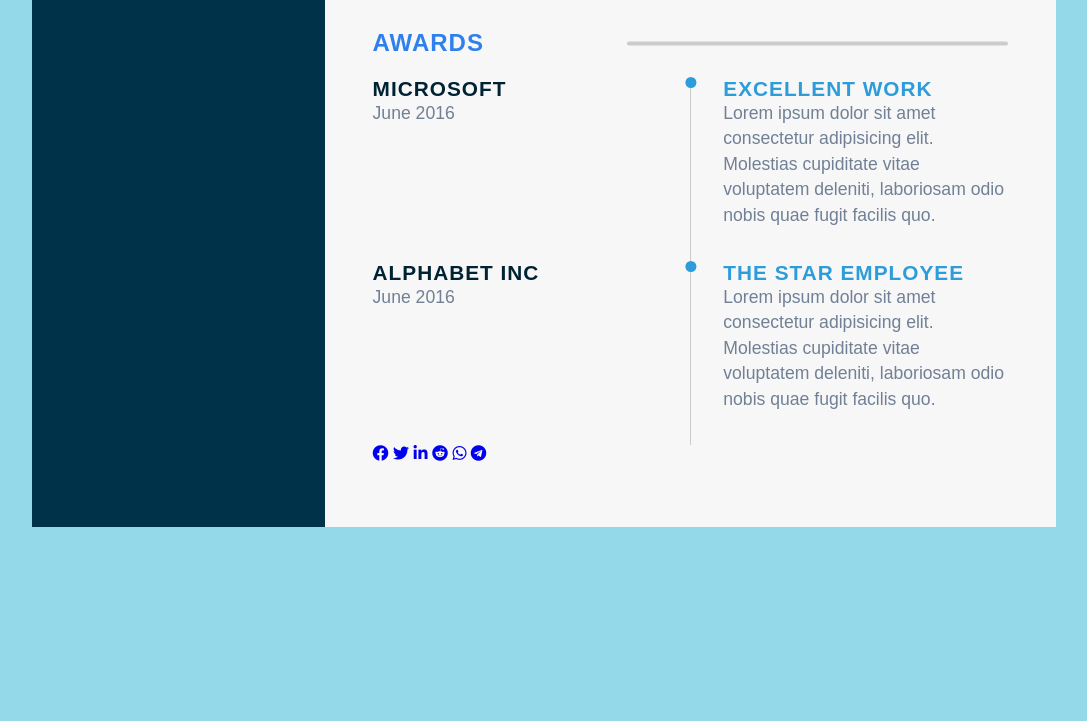
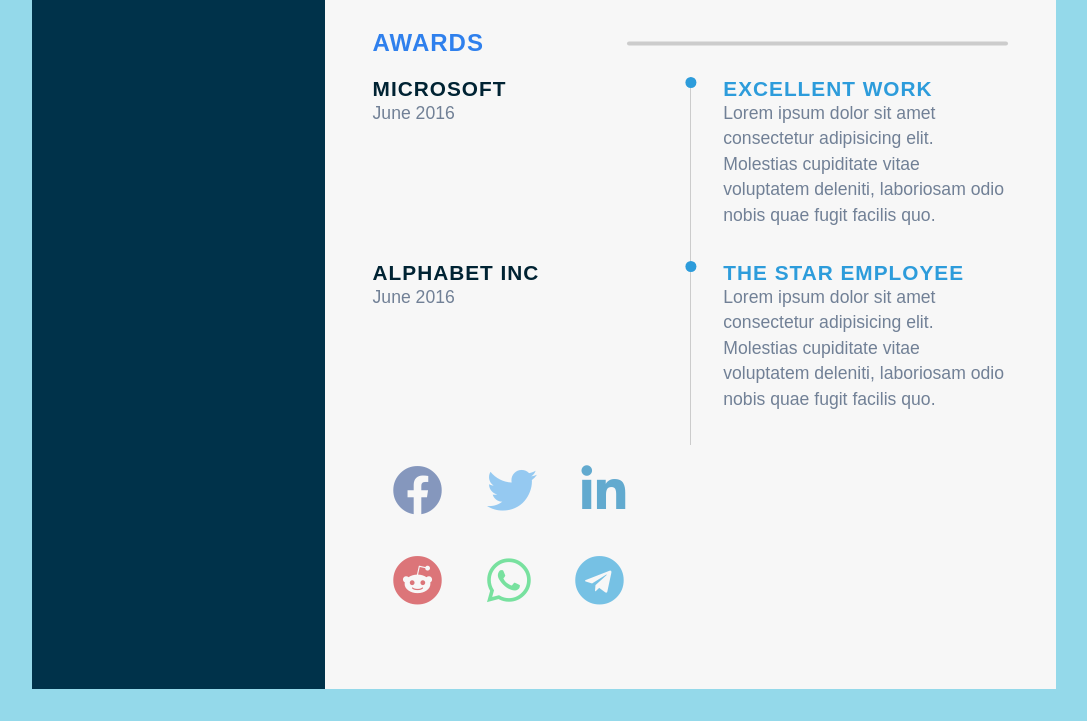
Before and after one commit to bushra1226/WEB-tasks, a plain HTML site: page index.html in a window 1280 px wide. Shown: the part 1867-2588 px from the top of the page, without its empty margins (96-1183 px from the left). Before the commit the page ends 2426 px from the top, so only its background shows below. Drawn offline with Linux system fonts and the light colour scheme.

Commit message:
style.css

```diff
--- a/style.css
+++ b/style.css
@@ -275,3 +275,39 @@
         font-size: 1.5rem;
     }
 }
+
+#share-container span {
+display: block;
+margin: 3rem auto;
+font-size: 50px;
+padding: 1rem;
+margin: 1rem;
+}
+#share-buttons i {
+font-size: 50px;
+margin: 20px;
+}
+.facebook {
+color: #3b5998;
+}
+.twitter {
+color: #55acee;
+}
+.linkedin {
+color: #0077b5;
+}
+.reddit {
+color: #cb2027;
+}
+.whatsapp {
+color: #25D366;
+}
+.telegram {
+color: #229ED9;
+}
+.facebook, .twitter, .linkedin, .reddit, .whatsapp, .telegram {
+opacity: 0.6;
+}
+.facebook:hover, .twitter:hover, .linkedin:hover, .reddit:hover, .whatsapp:hover, .telegram:hover {
+opacity: 0.9;
+}
```
